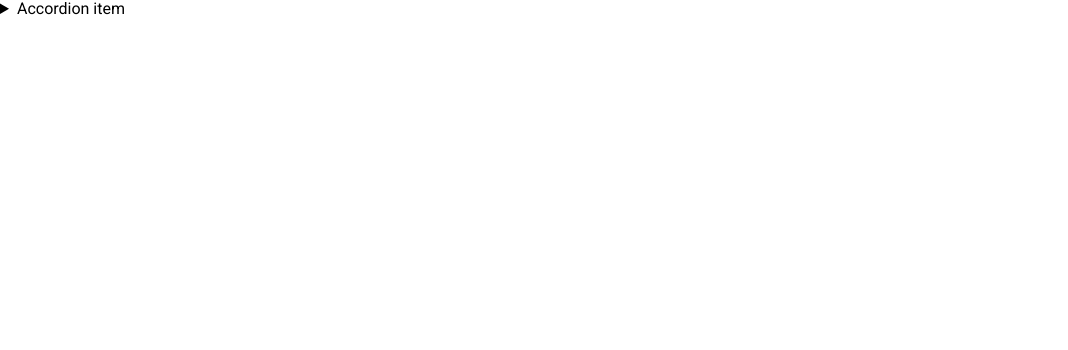
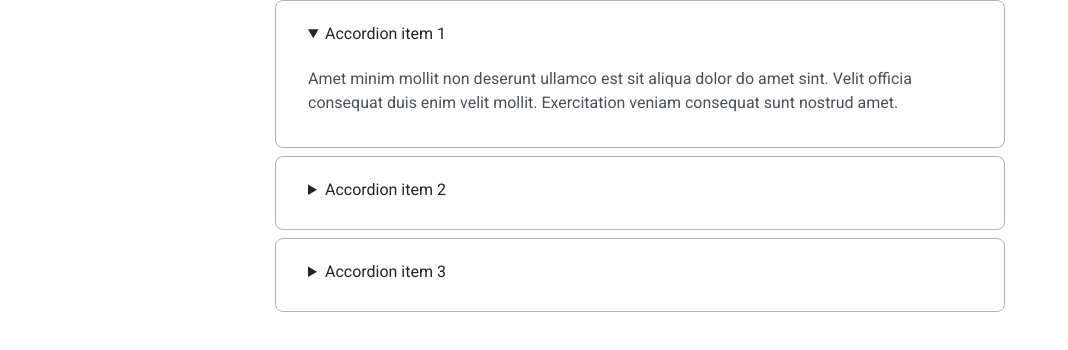
Before and after one commit to js-tasks-ru/htmlcss-20230227_777inness, a website: page 03-lection1/02-accordion/index.html in a window 1280 px wide. Shown: the whole page, without its empty margins (0-1068 px from the left). Drawn offline with Linux system fonts and the light colour scheme.

Commit message:
lesson2_task3

```diff
--- a/03-lection1/02-accordion/accordion.css
+++ b/03-lection1/02-accordion/accordion.css
@@ -1 +1,35 @@
 /* Стилизация аккордеона */
+.container{
+    margin: 0 auto;
+    width: 730px;
+   font-family: 'Inter';
+
+}
+summary{
+    padding: 24px 47px 24px 32px;
+    color: #212429;
+
+}
+
+details p{
+margin: 0px;
+padding: 0px 48px 32px 32px;
+font-size: 16px;
+line-height: 24px;
+color: #495057;
+
+
+}
+
+details{
+
+    min-height: 72px;
+border: 1px solid #ACB5BD;
+border-radius: 8px;
+
+
+}
+
+details ~ details{
+    margin-top: 8px;
+}
--- a/03-lection1/02-accordion/index.html
+++ b/03-lection1/02-accordion/index.html
@@ -1,18 +1,36 @@
 <!DOCTYPE html>
 <!-- Страница с аккордеоном -->
 <html lang="ru">
+
 <head>
     <link rel="stylesheet" href="../../assets/css/main.css">
     <link rel="stylesheet" href="./accordion.css">
 </head>
+
 <body>
+
+    <div class="container">
+        <details open>
+            <summary>
+                Accordion item 1
+            </summary>
+            <p>
+                Amet minim mollit non deserunt ullamco est sit aliqua dolor do amet sint. Velit officia consequat duis
+                enim
+                velit mollit. Exercitation veniam consequat sunt nostrud amet.
+            </p>
+        </details>
         <details>
             <summary>
-                Accordion item
+                Accordion item 2
             </summary>
-            <p>
-                Hidden content
-            </p>
         </details>
+        <details>
+            <summary>
+                Accordion item 3
+            </summary>
+        </details>
+    </div>
 </body>
+
 </html>
```
Lines whose indentation alone changed are shown as unchanged.
